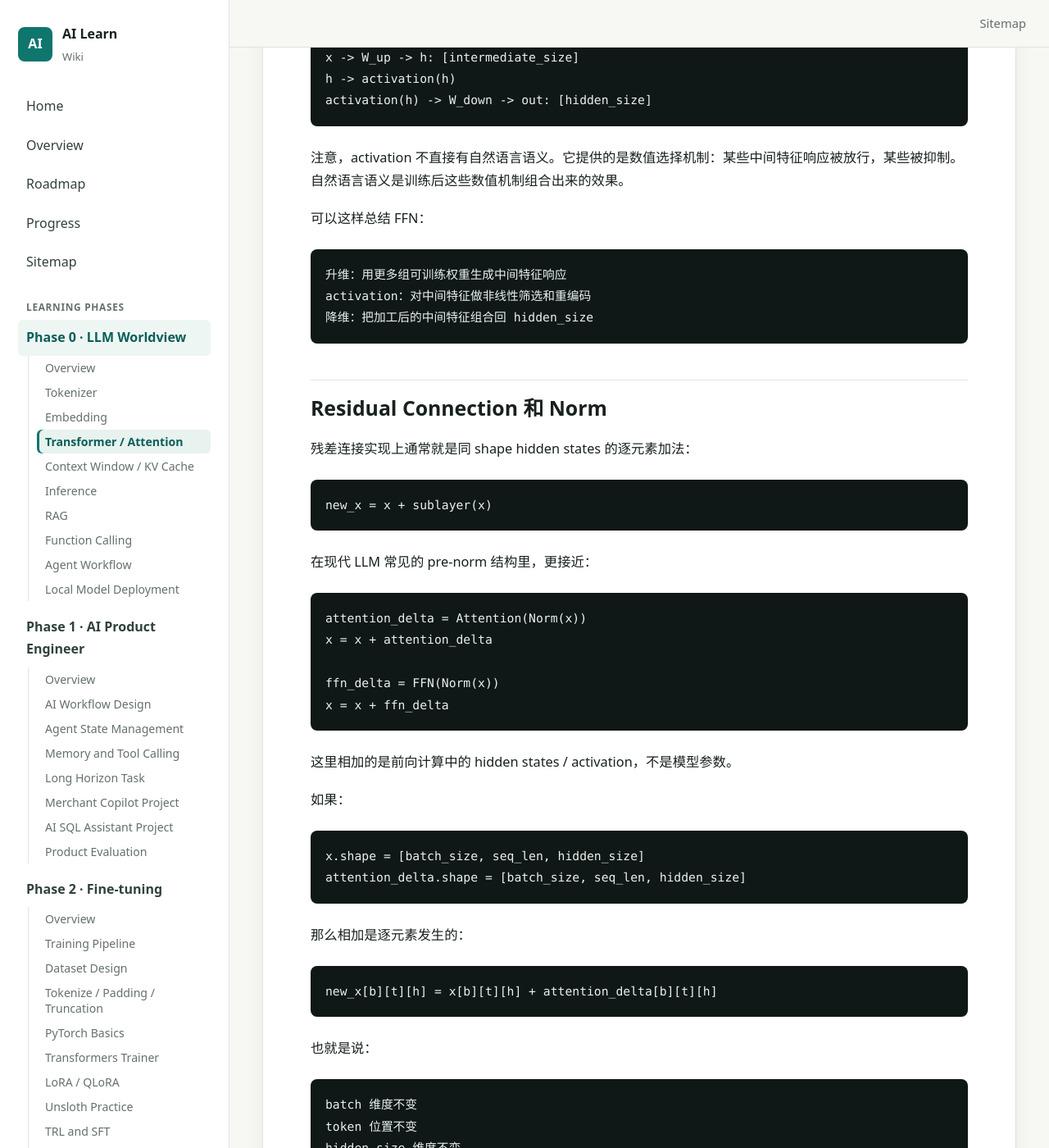
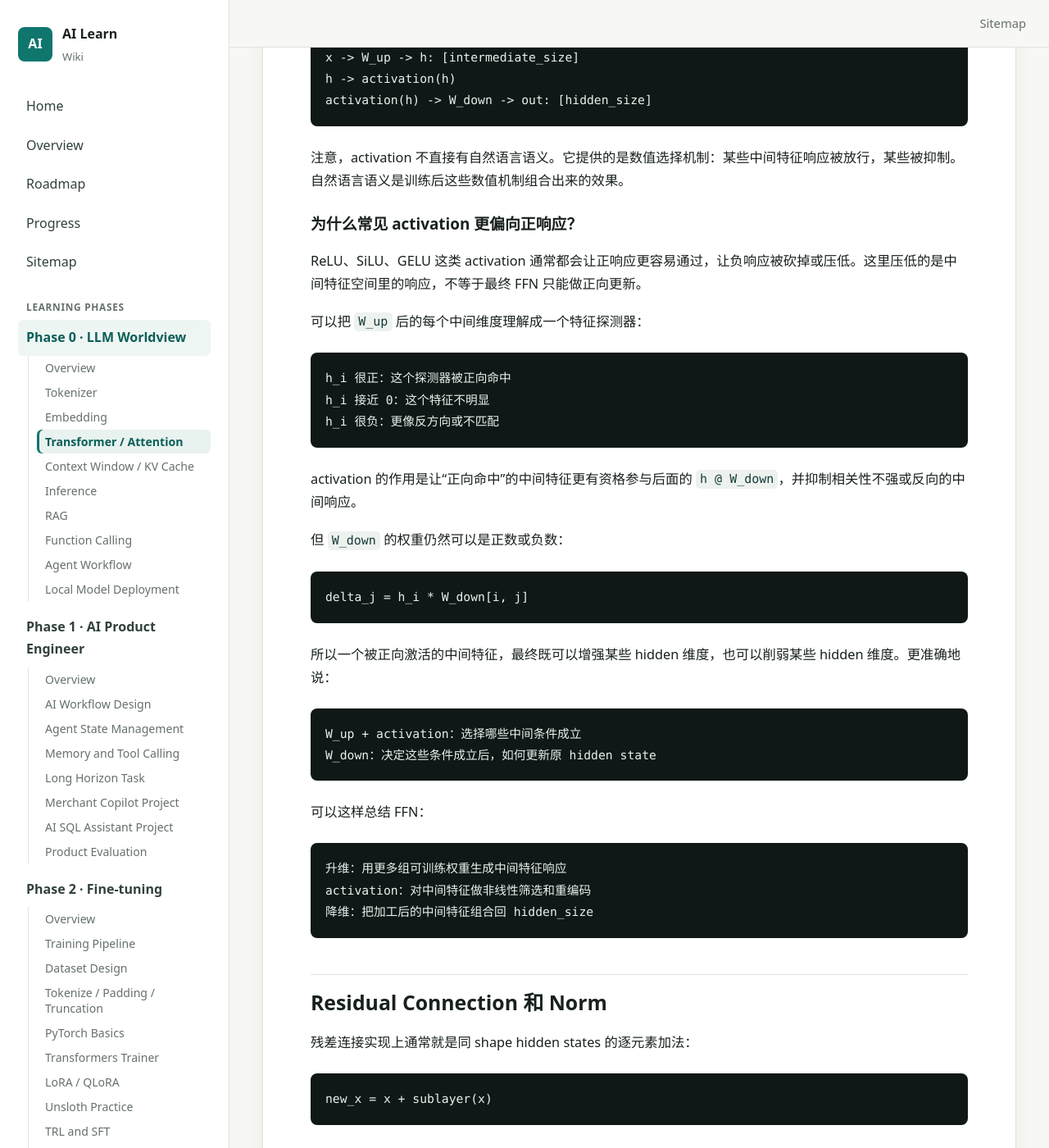
Before and after one commit to sgnilo/ai_learn, a Jekyll site: the page built from docs/phase-0-llm-worldview/03-transformer-attention.md, in a window 1280 px wide and 1400 px high, scrolled down 10985 px. Shown: the whole window at 82% size. Built offline with Jekyll 4.4.1, drawn with Linux system fonts in a browser that asks for light colours; some of the changed text lies outside the part shown.

Commit message:
docs: clarify activation negative responses

````diff
--- a/docs/phase-0-llm-worldview/03-transformer-attention.md
+++ b/docs/phase-0-llm-worldview/03-transformer-attention.md
@@ -436,6 +436,33 @@ activation(h) -> W_down -> out: [hidden_size]
 
 注意，activation 不直接有自然语言语义。它提供的是数值选择机制：某些中间特征响应被放行，某些被抑制。自然语言语义是训练后这些数值机制组合出来的效果。
 
+### 为什么常见 activation 更偏向正响应？
+
+ReLU、SiLU、GELU 这类 activation 通常都会让正响应更容易通过，让负响应被砍掉或压低。这里压低的是中间特征空间里的响应，不等于最终 FFN 只能做正向更新。
+
+可以把 `W_up` 后的每个中间维度理解成一个特征探测器：
+
+```text
+h_i 很正：这个探测器被正向命中
+h_i 接近 0：这个特征不明显
+h_i 很负：更像反方向或不匹配
+```
+
+activation 的作用是让“正向命中”的中间特征更有资格参与后面的 `h @ W_down`，并抑制相关性不强或反向的中间响应。
+
+但 `W_down` 的权重仍然可以是正数或负数：
+
+```text
+delta_j = h_i * W_down[i, j]
+```
+
+所以一个被正向激活的中间特征，最终既可以增强某些 hidden 维度，也可以削弱某些 hidden 维度。更准确地说：
+
+```text
+W_up + activation：选择哪些中间条件成立
+W_down：决定这些条件成立后，如何更新原 hidden state
+```
+
 可以这样总结 FFN：
 
 ```text
@@ -679,6 +706,7 @@ output: [batch_size, seq_len, hidden_size]
 - Activation 作用在升维后的中间特征上，引入非线性选择机制。
 - ReLU / GELU / SiLU 可以先理解成不同风格的数值阀门。
 - SiLU 的核心是 `x * sigmoid(x)`：用输入自己生成软门控比例，再乘回输入本身。
+- activation 偏向采纳正向命中的中间特征，并抑制相关性不强的中间响应；最终是否增强或削弱原 hidden 维度由 `W_down` 决定。
 
 练习代码段：
 
@@ -721,6 +749,7 @@ Attention(Q, K, V) = softmax(QK^T / sqrt(d_k)) V
 - 不要把 FFN 理解成 token 之间交互；token 间交互主要发生在 attention。
 - 不要把升维理解成已有维度的排列组合；它是通过可训练矩阵生成更多中间特征响应。
 - 不要给 activation 强行绑定自然语言语义；它是数值层面的非线性筛选机制。
+- 不要把 activation 压低负响应理解成“模型不做负向更新”；负向更新仍然可以通过 `W_down` 产生。
 
 ## 复盘
 
````
